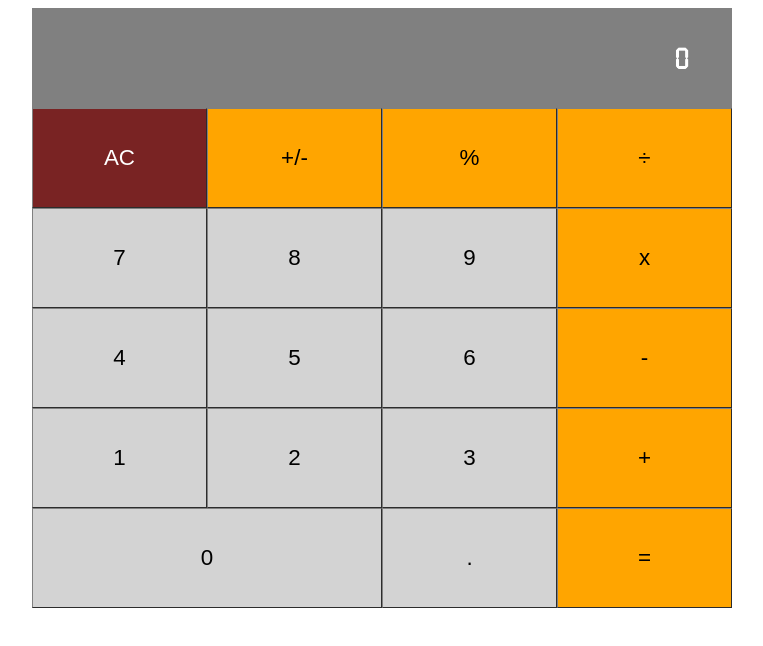
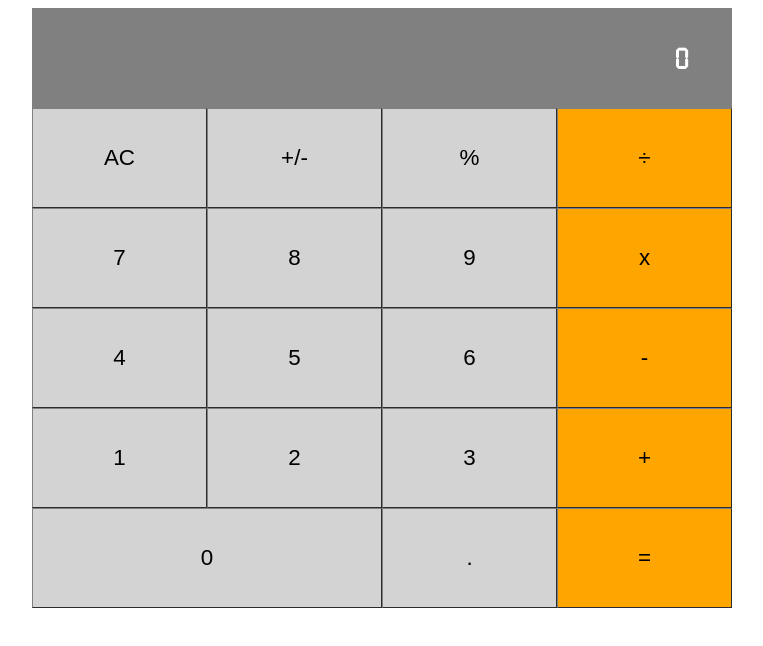
Before and after one commit to MiguelDP4/react-calculator, a React (Create React App) app: page / in a window 1280 px wide. Shown: the top 646 px of the page, without its empty margins (258-1021 px from the left). Built offline with nearby package versions, Linux system fonts and the light colour scheme.

Commit message:
As per TSE suggestion, change button colors

```diff
--- a/src/components/ButtonPanel.js
+++ b/src/components/ButtonPanel.js
@@ -5,9 +5,9 @@ export function ButtonPanel() {
   return (
     <div id="ButtonPanel">
       <div className="button-group">
-        <Button buttonName="AC" color="red" />
-        <Button buttonName="+/-" />
-        <Button buttonName="%" />
+        <Button buttonName="AC" color="lightgray" />
+        <Button buttonName="+/-" color="lightgray" />
+        <Button buttonName="%" color="lightgray" />
         <Button buttonName="÷" />
       </div>
       <div className="button-group">
```
